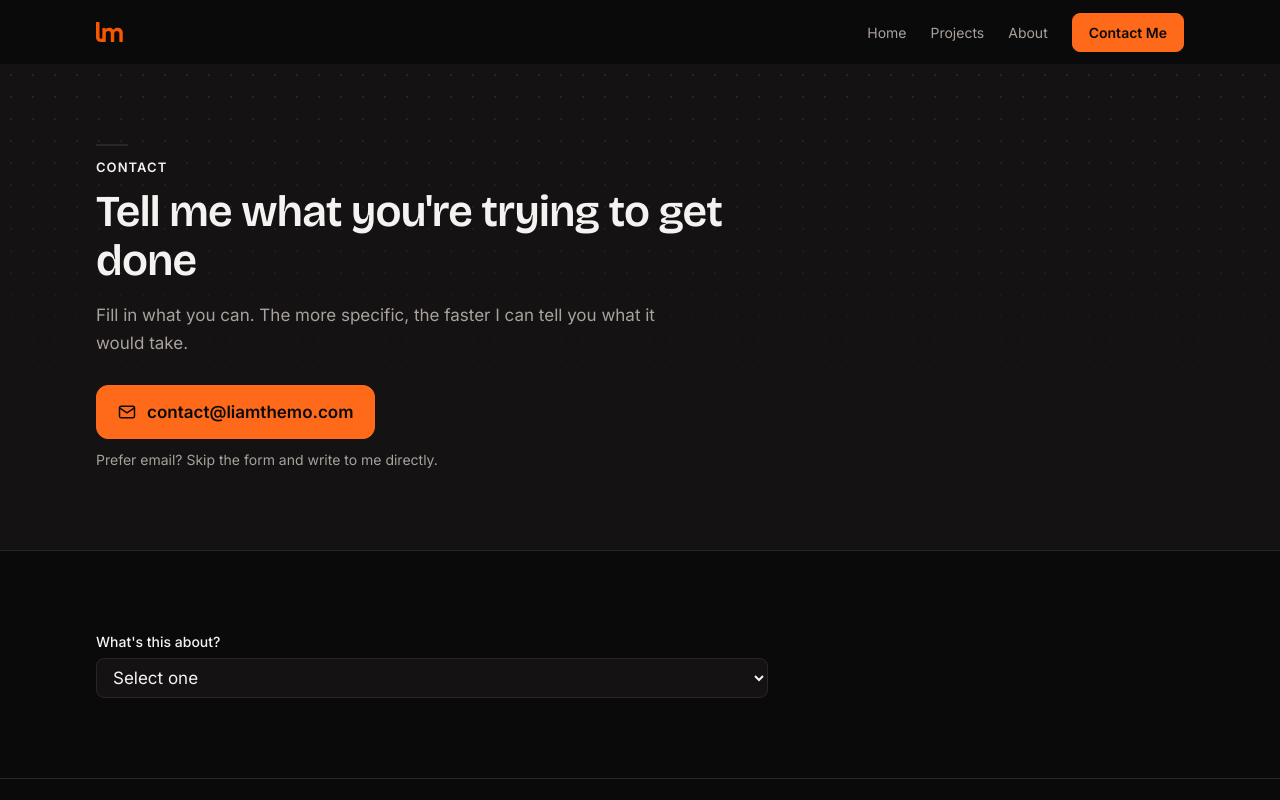
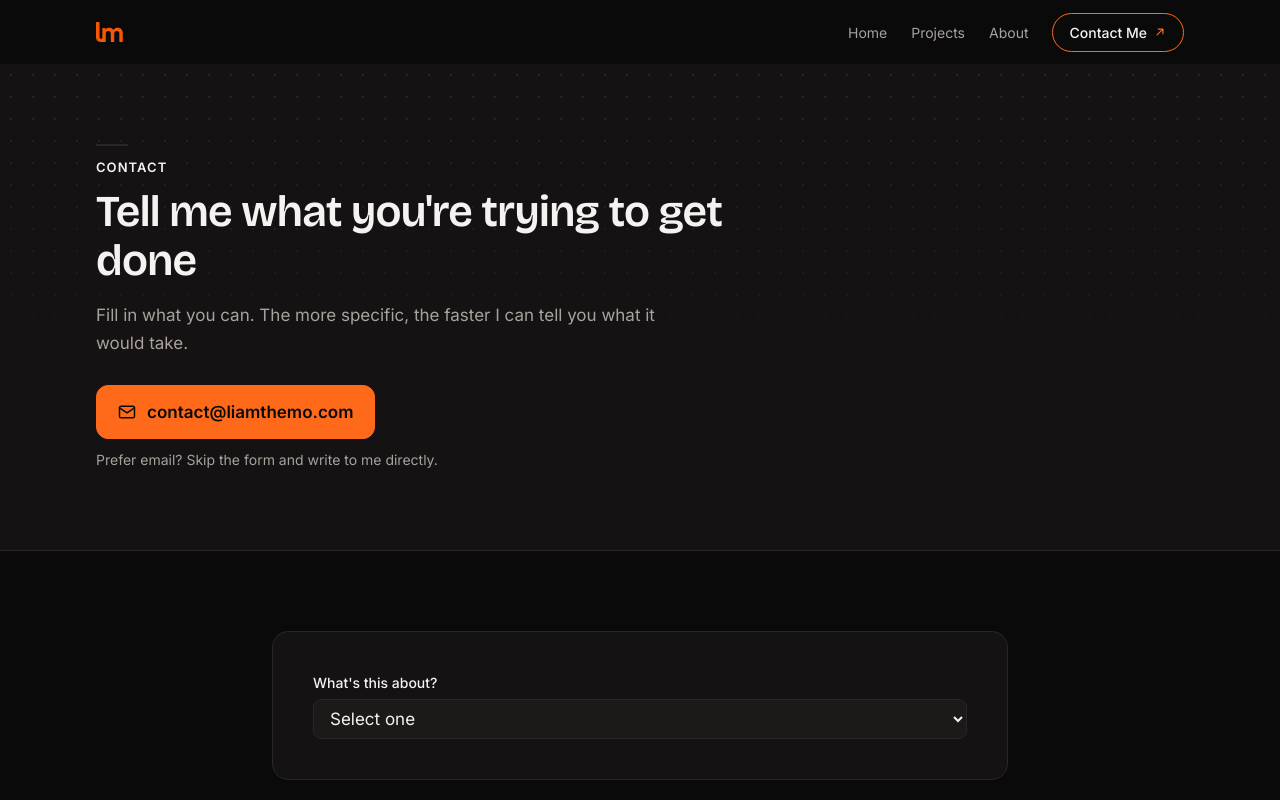
Before and after one commit to OrangeCheasy/LiamTheMo-Freelance-Website, a Next.js app in the folder liamthemo-freelance-website/: page /contact in a window 1280 px wide. Shown: the top 800 px of the page. Built offline with nearby package versions, Linux system fonts and the light colour scheme.

Commit message:
contact changes

```diff
--- a/liamthemo-freelance-website/src/app/contact/page.tsx
+++ b/liamthemo-freelance-website/src/app/contact/page.tsx
@@ -121,7 +121,17 @@ export default async function ContactPage({
       </section>
 
       <section className="mx-auto max-w-6xl px-5 py-16 sm:px-8 sm:py-20">
-        <QuoteForm initialService={topic} />
+        {/*
+          Card treatment matching every other content block on the site
+          (ServiceCard, ProjectCard: rounded-2xl border-border bg-surface) —
+          the form used to render as bare fields floating directly on --bg,
+          the one place left that didn't carry the site's surface language.
+          The form itself no longer sets its own max-width; this wrapper is
+          the single place that does, so the two can't drift apart.
+        */}
+        <div className="mx-auto max-w-[46rem] rounded-2xl border border-border bg-surface p-6 sm:p-10">
+          <QuoteForm initialService={topic} />
+        </div>
       </section>
     </>
   );
--- a/liamthemo-freelance-website/src/components/Navbar.tsx
+++ b/liamthemo-freelance-website/src/components/Navbar.tsx
@@ -20,11 +20,32 @@ import { CTA, mainNav, SITE_NAME } from "@/lib/nav";
 
 const FOCUSABLE = "a[href], button:not([disabled])";
 
-// Solid accent, dark text on top — accent is bright enough on --bg to carry
-// UI-sized text/fills directly (§10), so this needs no separate "-ink" token.
+// Outlined pill with a hover glow — the same treatment as the hero's "View My
+// Work" and CTASection's own "Contact Me" link (§9.2: accent marks actions,
+// and every navigational action-link on the site now shares one shape). This
+// used to be a solid accent fill, the only place on the site "Contact Me"
+// didn't match its own CTASection styling.
 const ctaClasses =
-  "inline-flex items-center justify-center rounded-lg border border-accent bg-accent px-4 py-2 " +
-  "text-small font-semibold text-bg transition-colors hover:bg-accent-hover";
+  "group inline-flex items-center justify-center gap-1.5 rounded-full border border-accent px-4 py-2 " +
+  "text-small font-medium text-text transition-all duration-200 hover:border-accent-hover " +
+  "hover:shadow-[0_0_24px_var(--color-accent-dim)]";
+
+function CTAArrow() {
+  return (
+    <svg
+      aria-hidden="true"
+      viewBox="0 0 24 24"
+      fill="none"
+      stroke="currentColor"
+      strokeWidth="2"
+      strokeLinecap="round"
+      strokeLinejoin="round"
+      className="h-3.5 w-3.5 shrink-0 text-accent transition-transform group-hover:translate-x-0.5 group-hover:-translate-y-0.5"
+    >
+      <path d="M7 17 17 7M9 7h8v8" />
+    </svg>
+  );
+}
 
 export default function Navbar() {
   const [open, setOpen] = useState(false);
@@ -156,6 +177,7 @@ export default function Navbar() {
           <div className="flex items-center gap-2">
             <Link href={CTA.href} className={ctaClasses}>
               {CTA.label}
+              <CTAArrow />
             </Link>
           </div>
         </nav>
@@ -218,6 +240,7 @@ export default function Navbar() {
             </ul>
             <Link href={CTA.href} className={`${ctaClasses} mt-4 w-full`}>
               {CTA.label}
+              <CTAArrow />
             </Link>
           </nav>
         </div>
--- a/liamthemo-freelance-website/src/components/QuoteForm.tsx
+++ b/liamthemo-freelance-website/src/components/QuoteForm.tsx
@@ -56,10 +56,78 @@ interface QuoteFormProps {
   initialService?: ServiceType | "";
 }
 
-const fieldClasses =
-  "mt-1.5 w-full rounded-lg border border-border bg-surface px-3 py-2 text-body text-text outline-none transition-colors focus:border-accent disabled:opacity-60";
-const invalidFieldClasses = "border-danger focus:border-danger";
+/*
+  Focus rings (CLAUDE.md §10, and the explicit ask for this pass): the global
+  :focus-visible outline in globals.css never reaches these fields, because
+  `outline-none` below cancels it — every field was tabbing to nothing more
+  than a 1px border tint change, verified by actually tabbing through the
+  live form rather than assumed from the classes.
+
+  Replaced with a three-layer box-shadow ring rather than restoring the
+  outline: (1) a surface-coloured gap the width of the border, so the ring
+  doesn't fuse with it, (2) a solid 2px accent ring — opaque colour, not the
+  translucent --accent-dim used for hover glows, because a glow alone here
+  measured too faint against --bg to read as "the thing you asked for": an
+  unmistakable ring — and (3) a soft outer glow in --accent-dim on top,
+  purely for the site's signature warmth. Layer 2 alone clears WCAG 1.4.11's
+  3:1 non-text contrast; 1 and 3 are polish on top of an already-compliant
+  ring, not load-bearing.
+
+  A function rather than a class string + conditional modifier string: the
+  two variants both carry `focus:` utilities, and concatenating
+  "border-accent focus:..." with "border-danger focus:..." left which one
+  wins down to Tailwind's generated stylesheet order rather than anything
+  visible here. Returning one complete, unambiguous class list per state
+  removes that.
+*/
+function fieldClass(hasError: boolean) {
+  // bg-surface-2, not bg-surface: the form now renders inside the contact
+  // page's surface card (§9.1: surface-2 is specifically "nested surfaces"),
+  // so a field needs to read as a step up from its container rather than
+  // disappearing into an identical background with only a border left to
+  // show for it.
+  const base =
+    "mt-1.5 w-full rounded-lg border bg-surface-2 px-3 py-2 text-body text-text outline-none transition-[border-color,box-shadow] disabled:opacity-60";
+  return hasError
+    ? `${base} border-danger focus:shadow-[0_0_0_3px_var(--color-surface),0_0_0_5px_var(--color-danger),0_0_20px_var(--color-danger-dim)]`
+    : `${base} border-border focus:border-accent focus:shadow-[0_0_0_3px_var(--color-surface),0_0_0_5px_var(--color-accent),0_0_20px_var(--color-accent-dim)]`;
+}
 const labelClasses = "block text-small font-medium text-text";
+
+function WarningIcon({ className = "h-4 w-4 mt-0.5" }: { className?: string }) {
+  return (
+    <svg
+      aria-hidden="true"
+      viewBox="0 0 24 24"
+      fill="none"
+      stroke="currentColor"
+      strokeWidth="1.75"
+      strokeLinecap="round"
+      strokeLinejoin="round"
+      className={`shrink-0 text-danger ${className}`}
+    >
+      <path d="M12 9v4M12 16.5h.01" />
+      <path d="M10.29 3.86 1.82 18a1.5 1.5 0 0 0 1.29 2.25h17.78A1.5 1.5 0 0 0 22.18 18L13.71 3.86a1.5 1.5 0 0 0-2.42 0Z" />
+    </svg>
+  );
+}
+
+function CheckIcon() {
+  return (
+    <svg
+      aria-hidden="true"
+      viewBox="0 0 24 24"
+      fill="none"
+      stroke="currentColor"
+      strokeWidth="2"
+      strokeLinecap="round"
+      strokeLinejoin="round"
+      className="h-5 w-5 shrink-0 text-accent"
+    >
+      <path d="m5 12 5 5L20 7" />
+    </svg>
+  );
+}
 
 export default function QuoteForm({ initialService = "" }: QuoteFormProps) {
   const formId = useId();
@@ -78,9 +146,18 @@ export default function QuoteForm({ initialService = "" }: QuoteFormProps) {
   const summaryRef = useRef<HTMLDivElement>(null);
 
   if (status === "success") {
+    // No border/background of its own: this renders inside the contact
+    // page's card (contact/page.tsx), so a second nested card here would
+    // frame the frame. Just the centred content.
     return (
-      <div className="rounded-2xl border border-border bg-surface p-8 text-center sm:p-10">
-        <h2 className="text-h3 text-text">Request sent</h2>
+      <div className="py-4 text-center sm:py-6">
+        {/* Plain accent icon beside the heading, not circled — the About
+            section's virtue icons settled this exact question already (see
+            the note there): a ring around it read as busy for no gain. */}
+        <div className="flex items-center justify-center gap-2.5">
+          <CheckIcon />
+          <h2 className="text-h3 text-text">Request sent</h2>
+        </div>
         <p className="mx-auto mt-3 max-w-[48ch] text-body text-text-muted">
           I&apos;ll reply within one business day with what it would take. You
           should also see a confirmation land in your inbox shortly.
@@ -176,24 +253,28 @@ export default function QuoteForm({ initialService = "" }: QuoteFormProps) {
   const errorCount = Object.keys(fieldErrors).length;
 
   return (
-    <form onSubmit={handleSubmit} noValidate className="max-w-[42rem]">
+    <form onSubmit={handleSubmit} noValidate>
       {serverError ? (
         <div
           ref={summaryRef}
           role="alert"
-          className="mb-6 rounded-lg border border-danger bg-danger-dim px-4 py-3 text-small text-text"
+          className="mb-6 flex items-start gap-2.5 rounded-lg border border-danger bg-danger-dim px-4 py-3 text-small text-text"
         >
-          {serverError}
+          <WarningIcon />
+          <span>{serverError}</span>
         </div>
       ) : errorCount > 0 ? (
         <div
           ref={summaryRef}
           role="alert"
-          className="mb-6 rounded-lg border border-danger bg-danger-dim px-4 py-3 text-small text-text"
+          className="mb-6 flex items-start gap-2.5 rounded-lg border border-danger bg-danger-dim px-4 py-3 text-small text-text"
         >
-          {errorCount === 1
-            ? "One field needs a fix before this can send."
-            : `${errorCount} fields need a fix before this can send.`}
+          <WarningIcon />
+          <span>
+            {errorCount === 1
+              ? "One field needs a fix before this can send."
+              : `${errorCount} fields need a fix before this can send.`}
+          </span>
         </div>
       ) : null}
 
@@ -229,7 +310,7 @@ export default function QuoteForm({ initialService = "" }: QuoteFormProps) {
             onChange={(e) =>
               setServiceCategory(e.target.value as ServiceCategory)
             }
-            className={`${fieldClasses} ${fieldErrors.serviceCategory ? invalidFieldClasses : ""}`}
+            className={fieldClass(Boolean(fieldErrors.serviceCategory))}
             aria-invalid={Boolean(fieldErrors.serviceCategory)}
             aria-describedby={describedBy(
               `${formId}-serviceCategory`,
@@ -259,7 +340,7 @@ export default function QuoteForm({ initialService = "" }: QuoteFormProps) {
               required
               value={serviceType}
               onChange={(e) => setServiceType(e.target.value as ServiceType)}
-              className={`${fieldClasses} ${fieldErrors.serviceType ? invalidFieldClasses : ""}`}
+              className={fieldClass(Boolean(fieldErrors.serviceType))}
               aria-invalid={Boolean(fieldErrors.serviceType)}
               aria-describedby={describedBy(
                 `${formId}-serviceType`,
@@ -291,7 +372,7 @@ export default function QuoteForm({ initialService = "" }: QuoteFormProps) {
               required
               maxLength={100}
               placeholder="A short title for what you need"
-              className={`${fieldClasses} ${fieldErrors.otherTitle ? invalidFieldClasses : ""}`}
+              className={fieldClass(Boolean(fieldErrors.otherTitle))}
               aria-invalid={Boolean(fieldErrors.otherTitle)}
               aria-describedby={describedBy(`${formId}-otherTitle`, "otherTitle")}
             />
@@ -311,7 +392,7 @@ export default function QuoteForm({ initialService = "" }: QuoteFormProps) {
                 required
                 value={contactMethod}
                 onChange={(e) => setContactMethod(e.target.value)}
-                className={`${fieldClasses} ${fieldErrors.contactMethod ? invalidFieldClasses : ""}`}
+                className={fieldClass(Boolean(fieldErrors.contactMethod))}
                 aria-invalid={Boolean(fieldErrors.contactMethod)}
                 aria-describedby={describedBy(
                   `${formId}-contactMethod`,
@@ -339,7 +420,7 @@ export default function QuoteForm({ initialService = "" }: QuoteFormProps) {
                   required
                   maxLength={30}
                   autoComplete="tel"
-                  className={`${fieldClasses} ${fieldErrors.phone ? invalidFieldClasses : ""}`}
+                  className={fieldClass(Boolean(fieldErrors.phone))}
                   aria-invalid={Boolean(fieldErrors.phone)}
                   aria-describedby={describedBy(`${formId}-phone`, "phone")}
                 />
@@ -355,7 +436,7 @@ export default function QuoteForm({ initialService = "" }: QuoteFormProps) {
                   required
                   maxLength={100}
                   autoComplete="name"
-                  className={`${fieldClasses} ${fieldErrors.name ? invalidFieldClasses : ""}`}
+                  className={fieldClass(Boolean(fieldErrors.name))}
                   aria-invalid={Boolean(fieldErrors.name)}
                   aria-describedby={describedBy(`${formId}-name`, "name")}
                 />
@@ -369,7 +450,7 @@ export default function QuoteForm({ initialService = "" }: QuoteFormProps) {
                   required
                   maxLength={254}
                   autoComplete="email"
-                  className={`${fieldClasses} ${fieldErrors.email ? invalidFieldClasses : ""}`}
+                  className={fieldClass(Boolean(fieldErrors.email))}
                   aria-invalid={Boolean(fieldErrors.email)}
                   aria-describedby={describedBy(`${formId}-email`, "email")}
                 />
@@ -387,7 +468,7 @@ export default function QuoteForm({ initialService = "" }: QuoteFormProps) {
                 required
                 rows={5}
                 maxLength={2000}
-                className={`${fieldClasses} ${fieldErrors.description ? invalidFieldClasses : ""}`}
+                className={fieldClass(Boolean(fieldErrors.description))}
                 aria-invalid={Boolean(fieldErrors.description)}
                 aria-describedby={describedBy(
                   `${formId}-description`,
@@ -408,7 +489,7 @@ export default function QuoteForm({ initialService = "" }: QuoteFormProps) {
                     id={`${formId}-budget`}
                     name="budget"
                     defaultValue=""
-                    className={`${fieldClasses} ${fieldErrors.budget ? invalidFieldClasses : ""}`}
+                    className={fieldClass(Boolean(fieldErrors.budget))}
                     aria-invalid={Boolean(fieldErrors.budget)}
                     aria-describedby={describedBy(`${formId}-budget`, "budget")}
                   >
@@ -430,7 +511,7 @@ export default function QuoteForm({ initialService = "" }: QuoteFormProps) {
                     name="timeline"
                     required
                     defaultValue=""
-                    className={`${fieldClasses} ${fieldErrors.timeline ? invalidFieldClasses : ""}`}
+                    className={fieldClass(Boolean(fieldErrors.timeline))}
                     aria-invalid={Boolean(fieldErrors.timeline)}
                     aria-describedby={describedBy(
                       `${formId}-timeline`,
@@ -488,8 +569,12 @@ function Field({
       </label>
       {children}
       {error ? (
-        <p id={`${id}-error`} className="mt-1.5 text-small text-danger">
-          {error}
+        <p
+          id={`${id}-error`}
+          className="mt-1.5 flex items-start gap-1.5 text-small text-danger"
+        >
+          <WarningIcon />
+          <span>{error}</span>
         </p>
       ) : null}
     </div>
```
